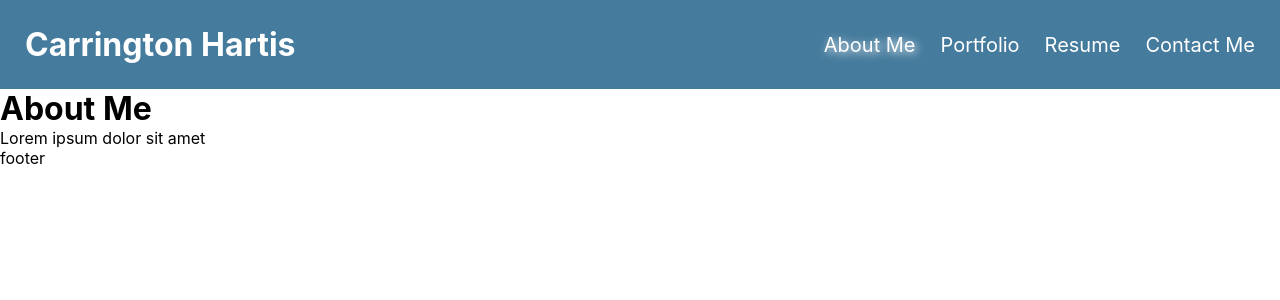
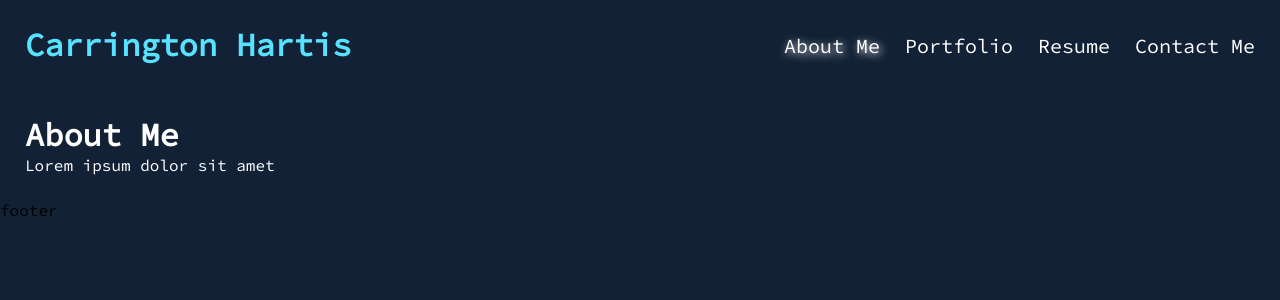
Before and after one commit to Carring10/React-Portfolio, a React (Create React App) app: page / in a window 1280 px wide. Shown: the top 300 px of the page. Built offline with nearby package versions, Linux system fonts and the light colour scheme.

Commit message:
added style to the rendered components

```diff
--- a/public/index.html
+++ b/public/index.html
@@ -24,6 +24,8 @@
       work correctly both with client-side routing and a non-root public URL.
       Learn how to configure a non-root public URL by running `npm run build`.
     -->
+    <link rel="preconnect" href="https://fonts.gstatic.com" crossorigin>
+<link href="https://fonts.googleapis.com/css2?family=Source+Code+Pro&display=swap" rel="stylesheet">
     <title>React App</title>
   </head>
   <body>
--- a/src/components/AboutMe.js
+++ b/src/components/AboutMe.js
@@ -2,7 +2,7 @@ import React, { useState } from 'react';
 
 function AboutMe({ currentView, setCurrentView }) {
   return (
-    <div>
+    <div className='about-section'>
     <h1>{currentView}</h1>
     {/* <img
         src="https://avatars.dicebear.com/api/female/jane.svg"
--- a/src/components/Content.js
+++ b/src/components/Content.js
@@ -5,37 +5,41 @@ import Portfolio from './Portfolio';
 import Resume from './Resume';
 
 function Content({ currentView, setCurrentView }) {
-  if (currentView === 'About Me') {
-    return (
-      <AboutMe
-      currentView={currentView}
-      setCurrentView={setCurrentView} />
-    );
-  }
+  return (
+    <main style={{
+      color: 'white',
+      padding: '25px',
+      display: 'flex',
+      flexDirection: 'column',
+      gap: '25px',
+    }}>
+      {currentView === 'About Me' &&
+        <AboutMe
+          currentView={currentView}
+          setCurrentView={setCurrentView}
+        />
+      }
+      {currentView === 'Portfolio' &&
+        <Portfolio
+          currentView={currentView}
+          setCurrentView={setCurrentView}
+        />
+      }
+      {currentView === 'Resume' &&
+        <Resume
+          currentView={currentView}
+          setCurrentView={setCurrentView}
+        />
+      }
+      {currentView === 'Contact Me' &&
+        <ContactMe
+          currentView={currentView}
+          setCurrentView={setCurrentView}
+        />
+      }
 
-  if (currentView === 'Portfolio') {
-    return (
-      <Portfolio
-      currentView={currentView}
-      setCurrentView={setCurrentView} />
-    )
-  }
-
-  if (currentView === 'Resume') {
-    return (
-      <Resume
-      currentView={currentView}
-      setCurrentView={setCurrentView} />
-    )
-  }
-
-  if (currentView === 'Contact Me') {
-    return (
-      <ContactMe
-      currentView={currentView}
-      setCurrentView={setCurrentView} />
-    )
-  }
+    </main>
+  )
 };
 
 export default Content;
--- a/src/components/Footer.js
+++ b/src/components/Footer.js
@@ -2,11 +2,9 @@ import React, { useState } from 'react';
 
 function Footer() {
   return (
-    <div>
       <footer>
         <p>footer</p>
       </footer>
-    </div>
   )
 }
 
--- a/src/components/Header/Header.css
+++ b/src/components/Header/Header.css
@@ -1,5 +1,5 @@
 header {
-  background-color: #457b9d;
+  background-color: #122136;
   display: flex;
   justify-content: space-between;
   align-items: center;
@@ -7,7 +7,7 @@ header {
 }
 
 header h1 {
-  color: white;
+  color: #57e3ff;
 }
 
 header nav {
--- a/src/index.css
+++ b/src/index.css
@@ -11,6 +11,8 @@ body {
     sans-serif;
   -webkit-font-smoothing: antialiased;
   -moz-osx-font-smoothing: grayscale;
+  background-color: #122136;
+  font-family: 'Source Code Pro', monospace;
 }
 
 code {
```
